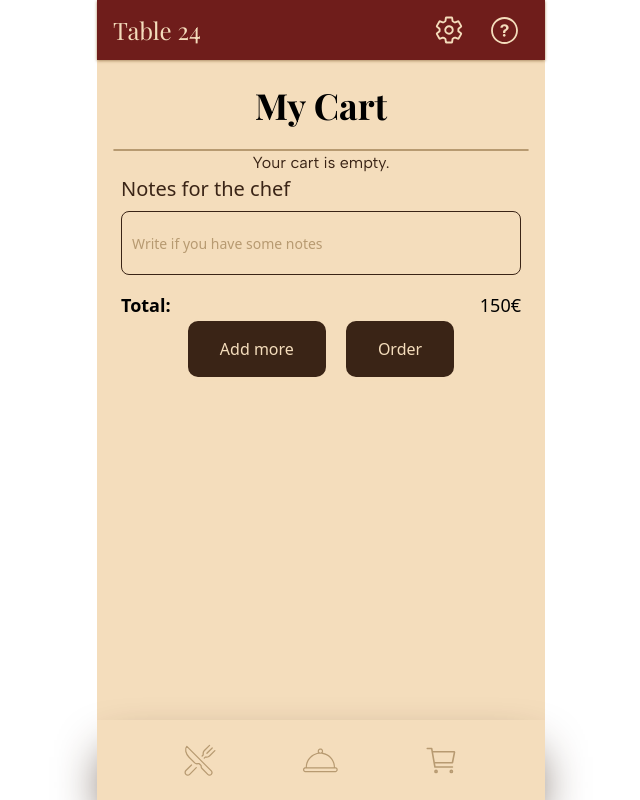
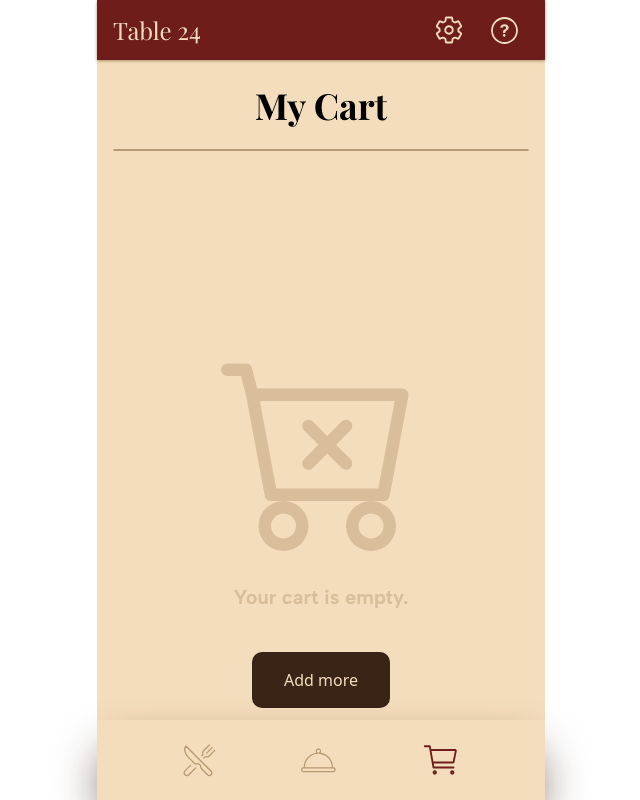
Before and after one commit to DimahBA/HCI_Project, a React (Vite) app in the folder project/: page /cart in a window 1280 px wide. Shown: the whole page, without its empty margins (319-959 px from the left). Built offline with nearby package versions, Linux system fonts and the light colour scheme.

Commit message:
- navbar implement - cart logic bug fix - empty cart page

```diff
--- a/project/package.json
+++ b/project/package.json
@@ -16,7 +16,8 @@
     "react-dom": "^19.0.0",
     "react-icons": "^5.5.0",
     "react-redux": "^9.2.0",
-    "react-router-dom": "^7.5.0"
+    "react-router-dom": "^7.5.0",
+    "uuid": "^11.1.0"
   },
   "devDependencies": {
     "@eslint/js": "^9.21.0",
--- a/project/src/components/AddButton.jsx
+++ b/project/src/components/AddButton.jsx
@@ -26,6 +26,8 @@ export default function AddButton({ menuItems, isSetSelected }) {
   const selectedItem = useSelector(
     (state) => state.setMenu.selectedItems[menuItems.type]
   );
+  console.log("Selected Item:", selectedItem);
+
   // Determine if this item is the one currently selected.
   const isSelected = selectedItem && selectedItem.id === menuItems.id;
 
--- a/project/src/components/CartIcon.jsx
+++ b/project/src/components/CartIcon.jsx
@@ -1,6 +1,6 @@
 import React from "react";
 
-export default function CartIcon({ isItemSelected, count, width, color }) {
+export default function CartIcon({ width, color }) {
   return (
     <svg
       width={width || "33"}
@@ -12,30 +12,30 @@ export default function CartIcon({ isItemSelected, count, width, color }) {
       <path
         d="M11.3438 27.8438C11.9133 27.8438 12.375 27.382 12.375 26.8125C12.375 26.243 11.9133 25.7812 11.3438 25.7812C10.7742 25.7812 10.3125 26.243 10.3125 26.8125C10.3125 27.382 10.7742 27.8438 11.3438 27.8438Z"
         stroke={color || "currentColor"}
-        stroke-width="1.5"
-        stroke-linecap="round"
-        stroke-linejoin="round"
+        strokeWidth="1.5"
+        strokeLinecap="round"
+        strokeLinejoin="round"
       />
       <path
         d="M25.7812 27.8438C26.3508 27.8438 26.8125 27.382 26.8125 26.8125C26.8125 26.243 26.3508 25.7812 25.7812 25.7812C25.2117 25.7812 24.75 26.243 24.75 26.8125C24.75 27.382 25.2117 27.8438 25.7812 27.8438Z"
         stroke={color || "currentColor"}
-        stroke-width="1.5"
-        stroke-linecap="round"
-        stroke-linejoin="round"
+        strokeWidth="1.5"
+        strokeLinecap="round"
+        strokeLinejoin="round"
       />
       <path
         d="M3.09375 5.15625H7.21875L10.3125 22.6875H26.8125"
         stroke={color || "currentColor"}
-        stroke-width="1.5"
-        stroke-linecap="round"
-        stroke-linejoin="round"
+        strokeWidth="1.5"
+        strokeLinecap="round"
+        strokeLinejoin="round"
       />
       <path
         d="M10.3125 18.5625H26.3897C26.5089 18.5626 26.6245 18.5213 26.7168 18.4458C26.809 18.3702 26.8722 18.265 26.8956 18.1481L28.7519 8.86682C28.7669 8.79198 28.7651 8.71474 28.7466 8.6407C28.7281 8.56665 28.6934 8.49762 28.645 8.43861C28.5966 8.3796 28.5357 8.33207 28.4666 8.29946C28.3976 8.26684 28.3223 8.24995 28.2459 8.25H8.25"
         stroke={color || "currentColor"}
-        stroke-width="1.5"
-        stroke-linecap="round"
-        stroke-linejoin="round"
+        strokeWidth="1.5"
+        strokeLinecap="round"
+        strokeLinejoin="round"
       />
     </svg>
   );
--- a/project/src/components/CartItem.jsx
+++ b/project/src/components/CartItem.jsx
@@ -1,13 +1,16 @@
 import React from "react";
 import Item from "./Item";
 import { IoIosRemoveCircleOutline } from "react-icons/io";
-import { removeItem } from "../slices/cartSlice";
-import { useDispatch } from "react-redux";
+import {
+  increaseCount,
+  removeItem,
+  decreaseCount,
+} from "../slices/cartSlice";import { useDispatch } from "react-redux";
 
 const CartItem = ({ item }) => {
   const isSet = item.menu === "set";
   const dispatch = useDispatch();
-
+  const [count, setCount] = React.useState(item.count || 0);
   if (isSet) {
     return (
       <div className="bg-red m-4 p-4 rounded-lg shadow ">
@@ -44,9 +47,35 @@ const CartItem = ({ item }) => {
               ))}
             </ul>
           </div>
-          <button onClick={() => dispatch(removeItem(item.id))}>
+          {/* <button onClick={() => dispatch(removeItem(item.id))}>
             <IoIosRemoveCircleOutline size={40} className="text-light" />
-          </button>
+          </button> */}
+
+          <div className="flex text-light flex-col items-end gap-2">
+            <div className="flex items-center gap-2 border-2 border-light rounded-full h-8 px-3">
+              <button
+                onClick={() => {
+                  setCount(count - 1);
+                  if (count > 1) {
+                    dispatch(decreaseCount({ count: count - 1, ...item }));
+                  } else {
+                    dispatch(removeItem(item.id));
+                  }
+                }}
+              >
+                -
+              </button>
+              <span className="font-bold">{count}</span>
+              <button
+                onClick={() => {
+                  setCount(count + 1);
+                  dispatch(increaseCount({ count: count + 1, ...item }));
+                }}
+              >
+                +
+              </button>
+            </div>
+          </div>
         </div>
         {/* )} */}
       </div>
--- a/project/src/components/Navbar.jsx
+++ b/project/src/components/Navbar.jsx
@@ -1,15 +1,63 @@
+import { useNavigate } from "react-router-dom";
 import CartIcon from "./CartIcon";
 import MenuIcons from "./MenuIcons";
+import { useLocation } from "react-router-dom";
+import { useEffect, useState } from "react";
+import { useDispatch, useSelector } from "react-redux";
+import { setSelectedMenuId } from "../slices/setMenuSlice";
 
 // Navbar.jsx
 export default function Navbar() {
+  const navigate = useNavigate();
+  const location = useLocation();
+  const dispatch = useDispatch();
+  const selectedMenuId = useSelector((state) => state.setMenu.selectedMenuId);
+  const [currentPage, setCurrentPage] = useState(location.pathname);
+  console.log("Current Page", currentPage);
+  useEffect(() => {
+    setCurrentPage(location.pathname);
+  }, [location.pathname]);
   return (
     <div className="fixed bottom-0 w-full max-w-md h-20 flex items-center justify-center bg-light shadow-dark shadow-2xl z-40">
       <div className="flex items-center justify-evenly w-full">
-        <MenuIcons width={34} color="#b79a71" />
-
-        <MenuIcons width={35} isASetMenu color="#b79a71" />
-        <CartIcon width={35} color="#b79a71" />
+        <button
+          onClick={() => {
+            navigate("/menu");
+            dispatch(setSelectedMenuId(""));
+          }}
+        >
+          <MenuIcons
+            width={location.pathname === "/menu" && !selectedMenuId ? 40 : 35}
+            color={
+              location.pathname === "/menu" && !selectedMenuId
+                ? "#6f1d1b"
+                : "#b79a71"
+            }
+          />
+        </button>
+        <button onClick={() => navigate("/set-menus")}>
+          <MenuIcons
+            width={
+              location.pathname === "/set-menus" ||
+              (selectedMenuId && !location.pathname !== "/cart")
+                ? 40
+                : 35
+            }
+            isASetMenu
+            color={
+              location.pathname === "/set-menus" ||
+              (selectedMenuId && !location.pathname !== "/cart")
+                ? "#6f1d1b"
+                : "#b79a71"
+            }
+          />
+        </button>
+        <button onClick={() => navigate("/cart")}>
+          <CartIcon
+            width={location.pathname === "/cart" ? 40 : 35}
+            color={location.pathname === "/cart" ? "#6f1d1b" : "#b79a71"}
+          />
+        </button>
       </div>
     </div>
   );
--- a/project/src/components/SetMenuSummary .jsx
+++ b/project/src/components/SetMenuSummary .jsx
@@ -6,6 +6,7 @@ import setmenuData from "../data/setMenu";
 import Button from "./Button";
 import { useNavigate } from "react-router-dom";
 import { setSelectedMenuId } from "../slices/setMenuSlice";
+import { v4 as uuidv4 } from "uuid";
 
 // Define allowed categories for each set menu.
 const allowedCategoriesMap = {
@@ -19,22 +20,23 @@ const SetMenuSummary = () => {
   const dispatch = useDispatch();
   const selectedMenuId = useSelector((state) => state.setMenu.selectedMenuId);
   const selectedItems = useSelector((state) => state.setMenu.selectedItems);
-
+  console.log("Selected items", selectedItems);
   // Get the full set menu details (like name and price) from your set menu data.
   const setMenu = setmenuData.types.find((m) => m.id === selectedMenuId);
 
   // Get the allowed categories for the chosen set menu.
   const requiredCategories = allowedCategoriesMap[selectedMenuId] || [];
-
+  console.log("Required Categories", requiredCategories);
   // Check that an item from every required category has been selected.
   const allSelected = requiredCategories.every(
     (cat) => selectedItems && selectedItems[cat]
   );
+  console.log("All selected", allSelected);
 
   // When ready, add the entire set menu as one item to the cart.
   const handleAddSetMenuToCart = () => {
     const cartItem = {
-      id: selectedMenuId,
+      id: uuidv4(),
       name: setMenu.name,
       image: setMenu.imageUrl,
       description: setMenu.description,
--- a/project/src/pages/CartPage.jsx
+++ b/project/src/pages/CartPage.jsx
@@ -2,6 +2,8 @@ import menuData from "../data/menu";
 import Button from "../components/Button";
 import { useSelector } from "react-redux";
 import CartItem from "../components/CartItem";
+import { useNavigate } from "react-router-dom";
+import { BsCartX } from "react-icons/bs";
 
 const CartPage = () => {
   // notes: for the item, needs to be thinner
@@ -9,26 +11,21 @@ const CartPage = () => {
   // also should we add a arrow down button?
   const cartItems = useSelector((state) => state.cart.cartItems);
   console.log("Cart Items", cartItems);
+  const navigate = useNavigate();
   return (
     <>
       <h1 className="text-4xl font-bold font-title text-center mt-10 mb-6">
         My Cart
       </h1>
 
-      <div className="flex flex-col gap-0">
-        <div className="border-t border-1 rounded border-light-dark mx-4 "></div>
-        {cartItems.length === 0 ? (
-          <p className="text-center font-body text-[var(--color-dark)]">
-            Your cart is empty.
-          </p>
-        ) : (
+      {/* <div className="flex flex-col gap-0"> */}
+      <div className="border-t border-1 rounded border-light-dark mx-4 mb-6 "></div>
+
+      {cartItems.length !== 0 ? (
         <>
           {cartItems.map((item) => (
-              <CartItem key={item.id + "-" + item.menu} item={item} />
+            <CartItem key={item.id} item={item} />
           ))}
-          </>
-        )}
-      </div>
           <div className="mb-4">
             <label
               for="text"
@@ -52,10 +49,21 @@ const CartPage = () => {
             <span className="font-bold">Total:</span>
             <span>150€</span>
           </div>
-
-      <div className="flex justify-center gap-4">
-        <Button>Add more</Button>
-        <Button>Order</Button>
+        </>
+      ) : (
+        <div className="flex flex-col items-center  gap-4 justify-center ">
+          <div className="flex  flex-col justify-center items-center gap-8 opacity-45  w-full h-full mt-44">
+            <BsCartX className="text-2xl w-full h-50 text-light-dark" />{" "}
+            <p className="text-center font-body font-bold text-light-dark text-xl">
+              Your cart is empty.
+            </p>
+          </div>
+        </div>
+      )}
+      {/* </div> */}
+      <div className="fixed bottom-20  w-full max-w-md h-20 flex items-center justify-evenly">
+        <Button onClick={() => navigate("/menu")}>Add more</Button>
+        {cartItems.length !== 0 && <Button>Order</Button>}
       </div>
     </>
   );
--- a/project/src/pages/MenuPage.jsx
+++ b/project/src/pages/MenuPage.jsx
@@ -66,7 +66,7 @@ const MenuPage = () => {
           key={categories.id}
           categories={
             selectedMenuId === "lunch-set" || selectedMenuId === "dinner-set"
-              ? categories.filter((cat) => cat.id !== "drinks")
+              ? categories.filter((cat) => cat.id !== "desserts")
               : categories
           }
           // categories={categories}
@@ -97,7 +97,7 @@ const MenuPage = () => {
               // name, price, image, description,
               menuItems={{
                 name: item.name,
-                price: selectedMenuId ? "" : item.price,
+                price: item.price,
                 image: item.imageUrl,
                 description: item.description,
                 id: item.id,
```
Also changed, not shown: 1 other file (tests, documents, lock files or other folders). Lines whose indentation alone changed are shown as unchanged.
